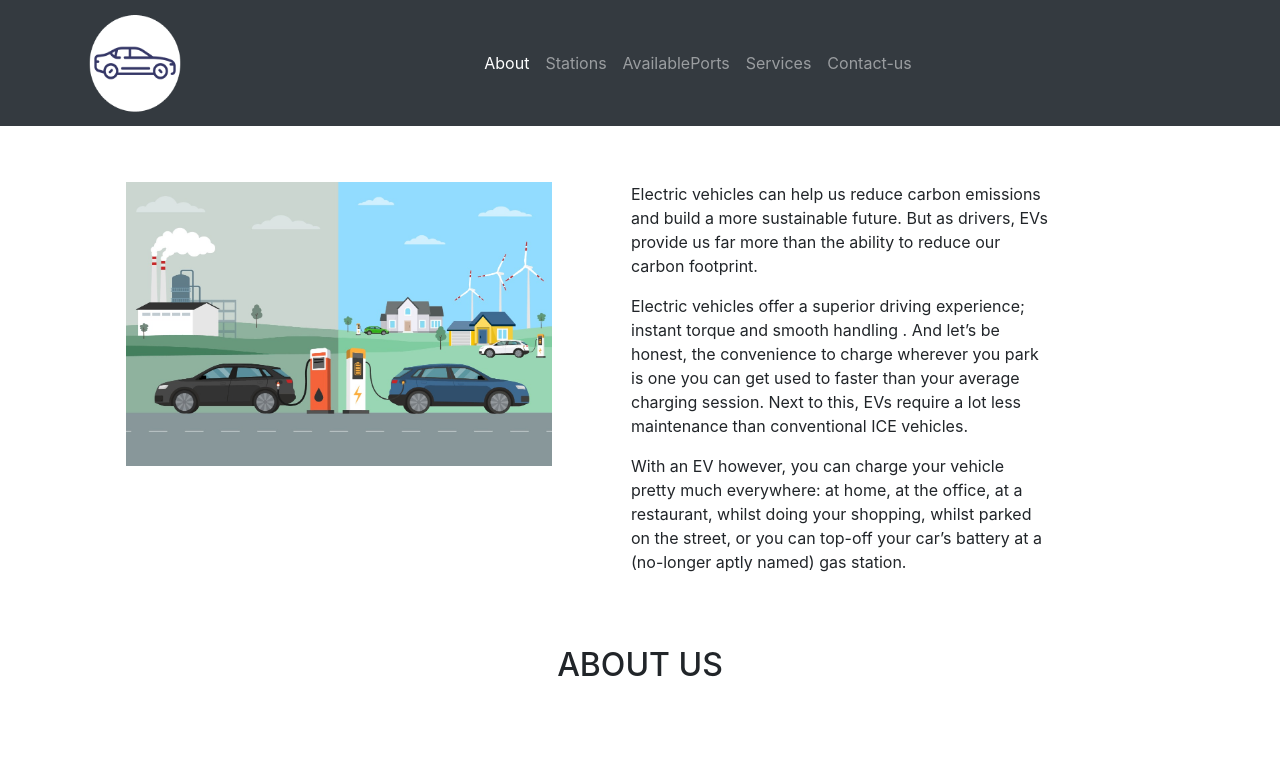
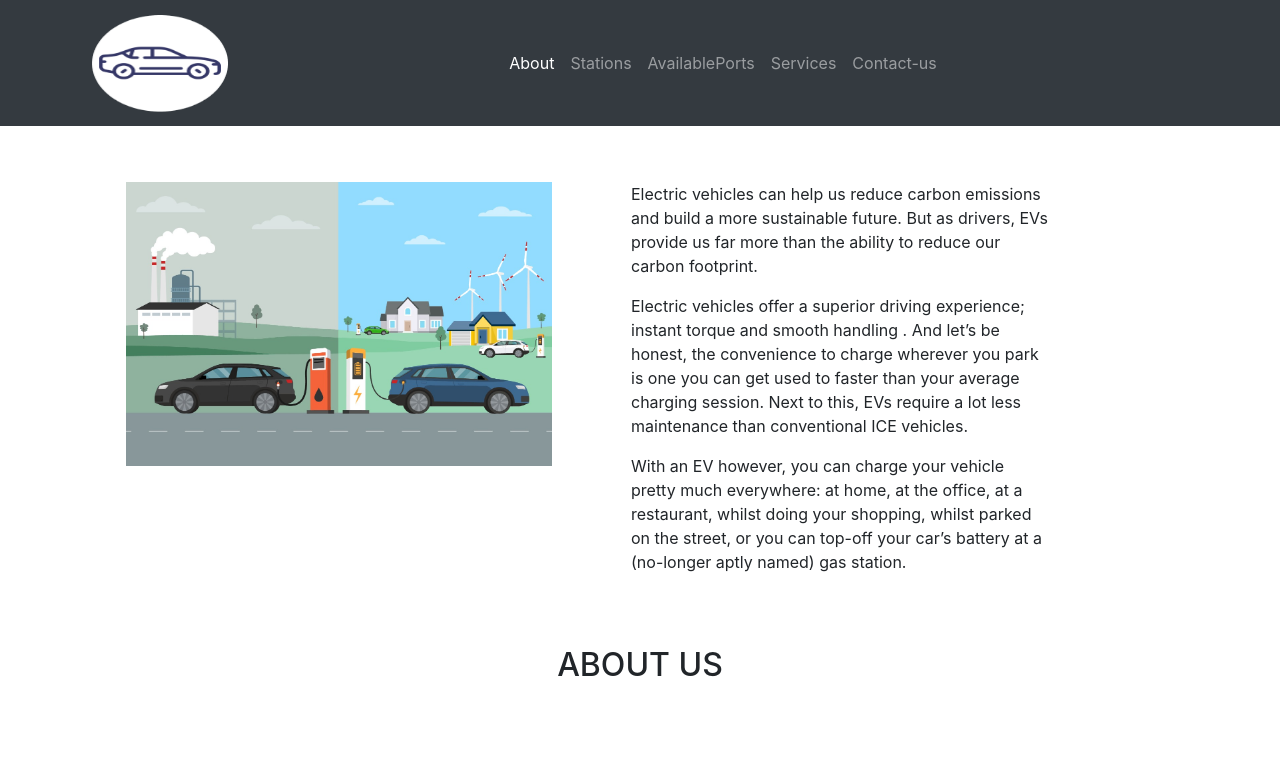
Before and after one commit to Alwaysomesh/Ev-station, a website: page index.html in a window 1280 px wide. Shown: the top 768 px of the page. Drawn offline with nearby package versions, Linux system fonts and the light colour scheme.

Commit message:
Update index.html

```diff
--- a/index.html
+++ b/index.html
@@ -228,7 +228,7 @@
     <nav class="navbar navbar-expand-lg navbar-dark bg-dark">
         <div class="container">
             <a class="navbar-brand" href="http://127.0.0.1:5500/index.html" target="_blank">
-                <img src="images/logo1.png" width="100" height="100" alt="">
+                <img src="images/logo1.png" width="150" height="100" alt="">
             </a>
             <button class="navbar-toggler" type="button" data-toggle="collapse" data-target="#navbarNavAltMarkup"
                 aria-controls="navbarNavAltMarkup" aria-expanded="false" aria-label="Toggle navigation">
```
